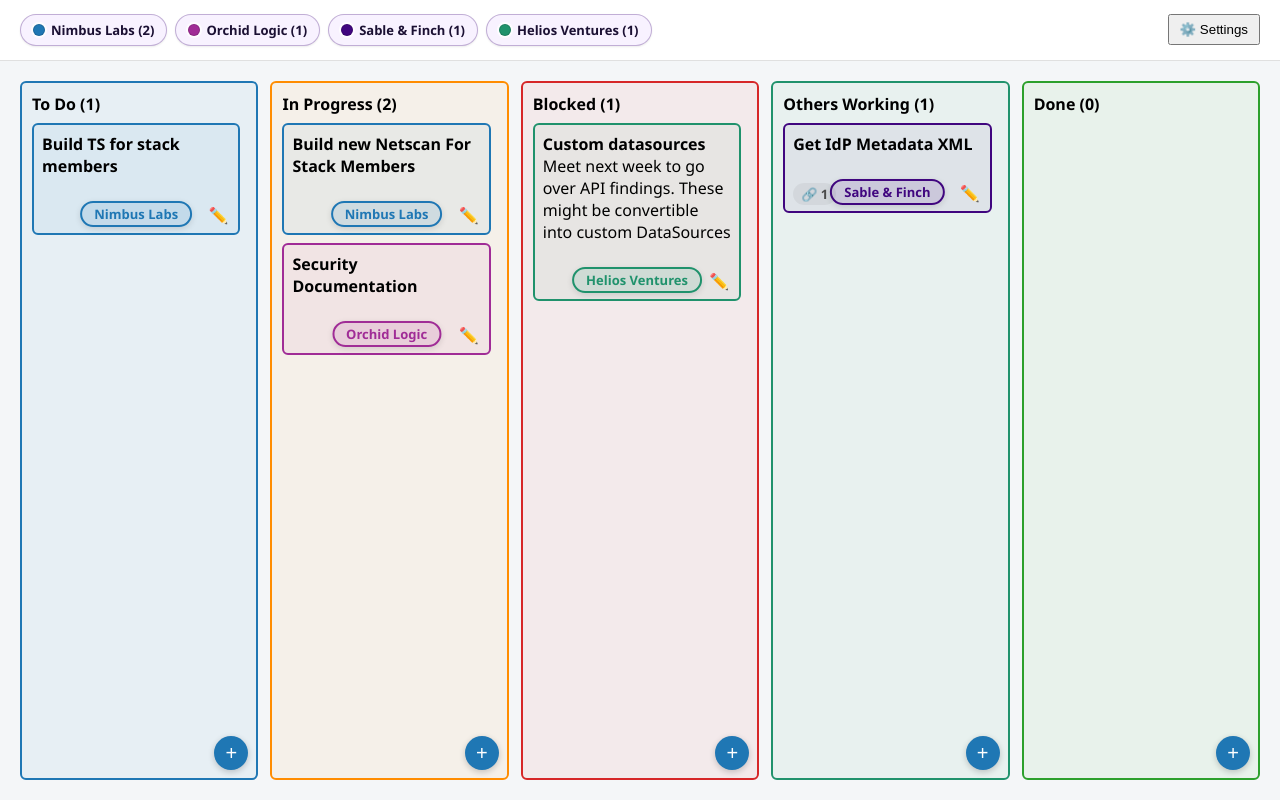
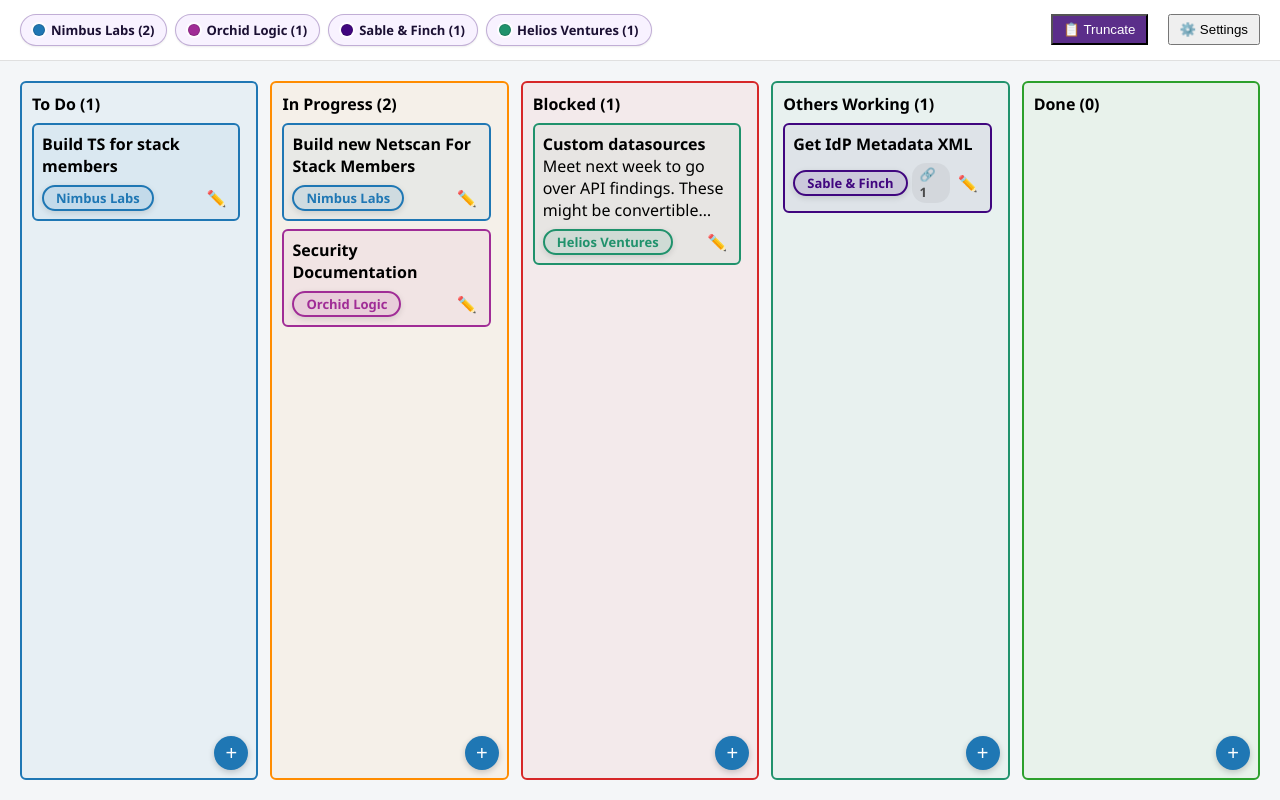
Before and after one commit to sweenig/perkan, a Flask app: page / in a window 1280 px wide. Run offline with Flask 2, Linux system fonts and the light colour scheme.

Commit message:
Added carriage returns and truncation to the description

```diff
--- a/static/style.css
+++ b/static/style.css
@@ -16,15 +16,15 @@ header{display:flex;flex-direction:column;gap:10px;padding:14px 20px;background:
 .column{border-radius:6px;position:relative;box-sizing:border-box}
 .column{display:flex;flex-direction:column;height:100%;min-height:0}
 .card-list{flex:1;overflow-y:auto;padding-right:6px;min-height:0}
-.card{background:#fafafa;border:1px solid #ddd;padding:8px;border-radius:6px;margin-bottom:8px;cursor:grab;position:relative;min-height:60px}
+.card{background:#fafafa;border:1px solid #ddd;padding:8px;border-radius:6px;margin-bottom:8px;cursor:grab;position:relative;min-height:60px;display:flex;flex-direction:column}
+.card.card-truncated{max-height:175px}
 .card .card-title{font-weight:600}
-.card .card-desc{word-break:break-word;overflow-wrap:anywhere;padding-bottom:48px}
-.card .card-links{position:absolute;left:8px;bottom:6px;font-size:13px;color:#4b4b4b;display:flex;align-items:center;gap:4px;background:rgba(0,0,0,0.05);padding:2px 8px;border-radius:14px;font-weight:600;cursor:pointer}
-.card .card-project{position:absolute;left:50%;bottom:6px;transform:translateX(-50%);font-size:13px;color:var(--project-pill-text,#1b1b25);background:var(--project-pill-bg,rgba(255,255,255,0.85));padding:2px 12px;border-radius:16px;font-weight:600;box-shadow:0 2px 6px rgba(0,0,0,0.12);white-space:nowrap;pointer-events:auto;border:2px solid var(--project-pill-border,rgba(0,0,0,0.12));transition:background 0.2s ease,border-color 0.2s ease,color 0.2s ease;cursor:pointer;user-select:none}
-.drop-zone{margin-bottom:10px;padding:14px;border:2px dashed #b78ef5;border-radius:8px;text-align:center;font-weight:600;color:#b78ef5;background:rgba(183,142,245,0.08);pointer-events:none;opacity:0;transform:scale(0.95);transition:opacity 0.15s ease,transform 0.15s ease}
-.drop-zone.visible{opacity:1;transform:scale(1)}
-.card .edit{position:absolute;right:6px;bottom:6px;border:0;background:transparent;cursor:pointer;font-size:16px;padding:2px 4px}
-
+.card .card-desc{word-break:break-word;overflow-wrap:anywhere;flex:1;min-height:0}
+.card.card-truncated .card-desc{display:-webkit-box;-webkit-line-clamp:3;-webkit-box-orient:vertical;overflow:hidden;text-overflow:ellipsis}
+.card-footer{display:flex;align-items:center;justify-content:space-between;gap:4px;margin-top:8px;flex-shrink:0}
+.card .card-links{font-size:13px;color:#4b4b4b;display:flex;align-items:center;gap:4px;background:rgba(0,0,0,0.05);padding:2px 8px;border-radius:14px;font-weight:600;cursor:pointer}
+.card .card-project{font-size:13px;color:var(--project-pill-text,#1b1b25);background:var(--project-pill-bg,rgba(255,255,255,0.85));padding:2px 12px;border-radius:16px;font-weight:600;box-shadow:0 2px 6px rgba(0,0,0,0.12);white-space:nowrap;pointer-events:auto;border:2px solid var(--project-pill-border,rgba(0,0,0,0.12));transition:background 0.2s ease,border-color 0.2s ease,color 0.2s ease;cursor:pointer;user-select:none}
+.card .edit{border:0;background:transparent;cursor:pointer;font-size:16px;padding:2px 4px}
 .card-link-popup{position:absolute;z-index:40;min-width:220px;background:#0f0f18;color:#f4f6f8;border:1px solid rgba(255,255,255,0.18);border-radius:8px;padding:10px;box-shadow:0 12px 28px rgba(0,0,0,0.5);font-size:13px;line-height:1.4}
 .card-link-popup.hidden{display:none}
 .card-link-popup ul{list-style:none;margin:0;padding:0;display:flex;flex-direction:column;gap:6px}
@@ -72,7 +72,8 @@ header{display:flex;flex-direction:column;gap:10px;padding:14px 20px;background:
 .project-option.empty{color:rgba(255,255,255,0.6);cursor:default}
 
 /* Settings modal */
-#settingsBtn{margin-left:8px;padding:6px 10px;flex-shrink:0}
+#truncateBtn,#settingsBtn{margin-left:8px;padding:6px 10px;flex-shrink:0}
+#truncateBtn.active{background:#5b2e8a;color:#fff}
 .modal{position:fixed;top:0;left:0;width:100%;height:100%;display:flex;align-items:center;justify-content:center}
 .modal.hidden{display:none}
 .modal-backdrop{position:absolute;inset:0;background:rgba(0,0,0,0.4)}
--- a/templates/index.html
+++ b/templates/index.html
@@ -11,6 +11,7 @@
     <header>
       <div class="header-top">
         <div id="projectFilters" class="project-filters" aria-live="polite"></div>
+        <button id="truncateBtn" title="Toggle card truncation" aria-pressed="false">📋 Truncate</button>
         <button id="settingsBtn" title="Board settings">⚙️ Settings</button>
       </div>
     </header>
@@ -21,6 +22,7 @@
     <script>
       let latestBoard = null;
       let activeProjectFilter = null;
+      let cardTruncationEnabled = localStorage.getItem('cardTruncationEnabled') !== 'false';
       async function fetchBoard() {
         const res = await fetch('/api/board');
         latestBoard = await res.json();
@@ -211,15 +213,17 @@
         const projectDetails = projectMap && projectMap.get(projectName);
         const projectColor = projectDetails && projectDetails.color ? projectDetails.color : null;
         const el = document.createElement('div');
-        el.className = 'card';
+        el.className = 'card' + (cardTruncationEnabled ? ' card-truncated' : '');
         el.draggable = true;
         el.dataset.id = card.id;
         el.innerHTML = `
           <div class="card-title">${escapeHtml(card.title)}</div>
-          <div class="card-desc">${escapeHtml(card.description || '')}</div>
-          ${projectName ? `<div class="card-project" title="Project: ${escapeHtml(projectName)}">${escapeHtml(projectName)}</div>` : ''}
-          ${linkCount > 0 ? `<div class="card-links" title="${linkCount} link${linkCount!==1?'s':''}">🔗 ${linkCount}</div>` : ''}
-          <button class="edit" title="Edit card">✏️</button>
+          <div class="card-desc">${escapeHtmlWithBr(card.description || '')}</div>
+          <div class="card-footer">
+            ${projectName ? `<div class="card-project" title="Project: ${escapeHtml(projectName)}">${escapeHtml(projectName)}</div>` : ''}
+            ${linkCount > 0 ? `<div class="card-links" title="${linkCount} link${linkCount!==1?'s':''}">🔗 ${linkCount}</div>` : ''}
+            <button class="edit" title="Edit card">✏️</button>
+          </div>
         `;
 
         const cardColor = projectColor || card.color || '#5b2e8a';
@@ -275,6 +279,11 @@
 
       function escapeHtml(s){
         return s.replace(/[&<>"']/g, function(m){return {'&':'&amp;','<':'&lt;','>':'&gt;','"':'&quot;','\'':'&#39;'}[m];});
+      }
+
+      function escapeHtmlWithBr(s){
+        const escaped = escapeHtml(s);
+        return escaped.replace(/\n/g, '<br />');
       }
 
       function renderProjectFilters(board, projectMap){
@@ -978,6 +987,15 @@
         });
       });
 
+      document.getElementById('truncateBtn').addEventListener('click', ()=>{
+        cardTruncationEnabled = !cardTruncationEnabled;
+        localStorage.setItem('cardTruncationEnabled', cardTruncationEnabled);
+        const btn = document.getElementById('truncateBtn');
+        btn.setAttribute('aria-pressed', cardTruncationEnabled ? 'true' : 'false');
+        btn.classList.toggle('active', cardTruncationEnabled);
+        render({useLatest: true});
+      });
+
       document.getElementById('settingsBtn').addEventListener('click', ()=>{
         const modal = document.getElementById('settingsModal');
         if(modal.classList.contains('hidden')){
@@ -1276,6 +1294,13 @@
         }
       });
 
+      // Apply initial truncation state to button
+      const truncateBtn = document.getElementById('truncateBtn');
+      if(cardTruncationEnabled){
+        truncateBtn.setAttribute('aria-pressed', 'true');
+        truncateBtn.classList.add('active');
+      }
+
       // Initial render
       render();
     </script>
```
